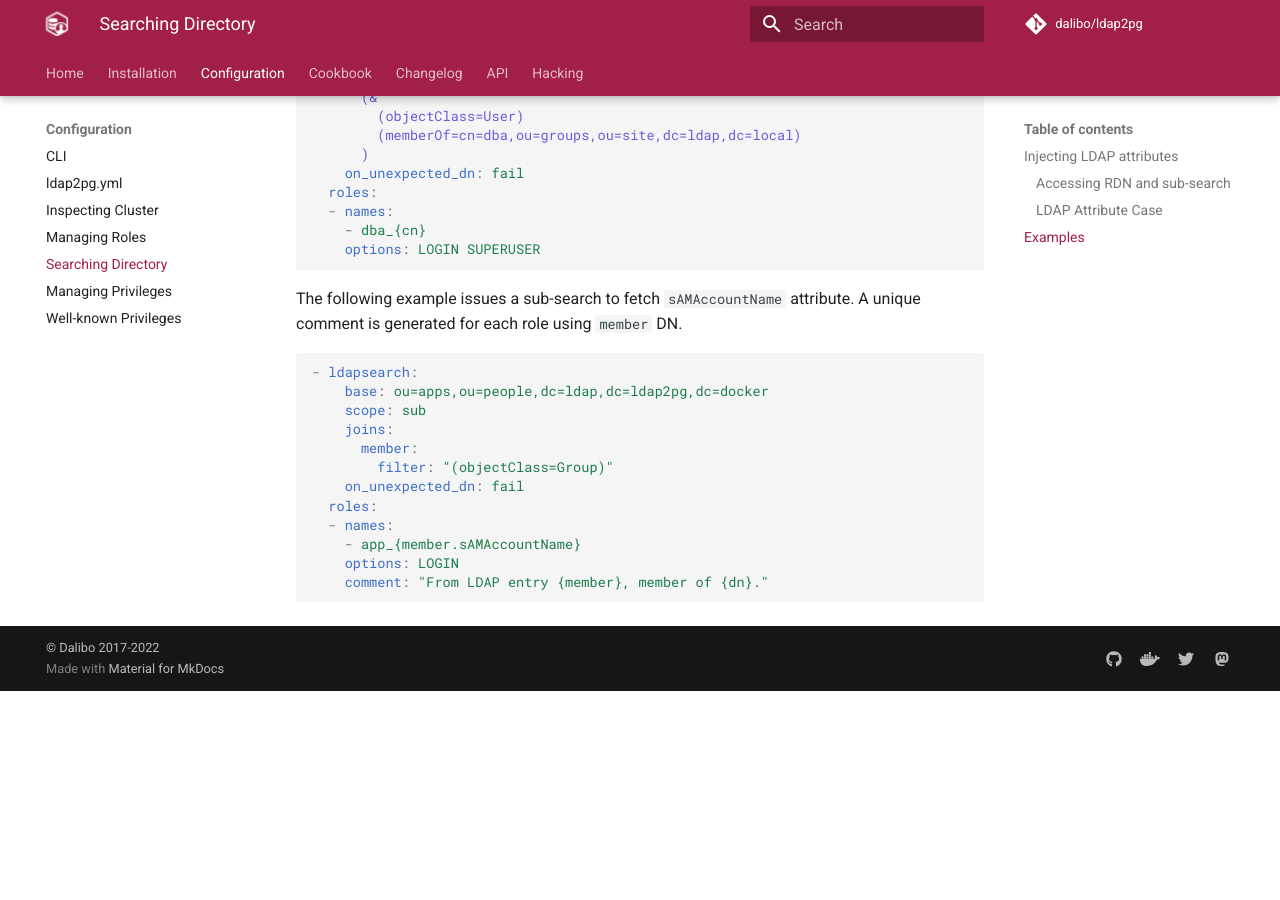
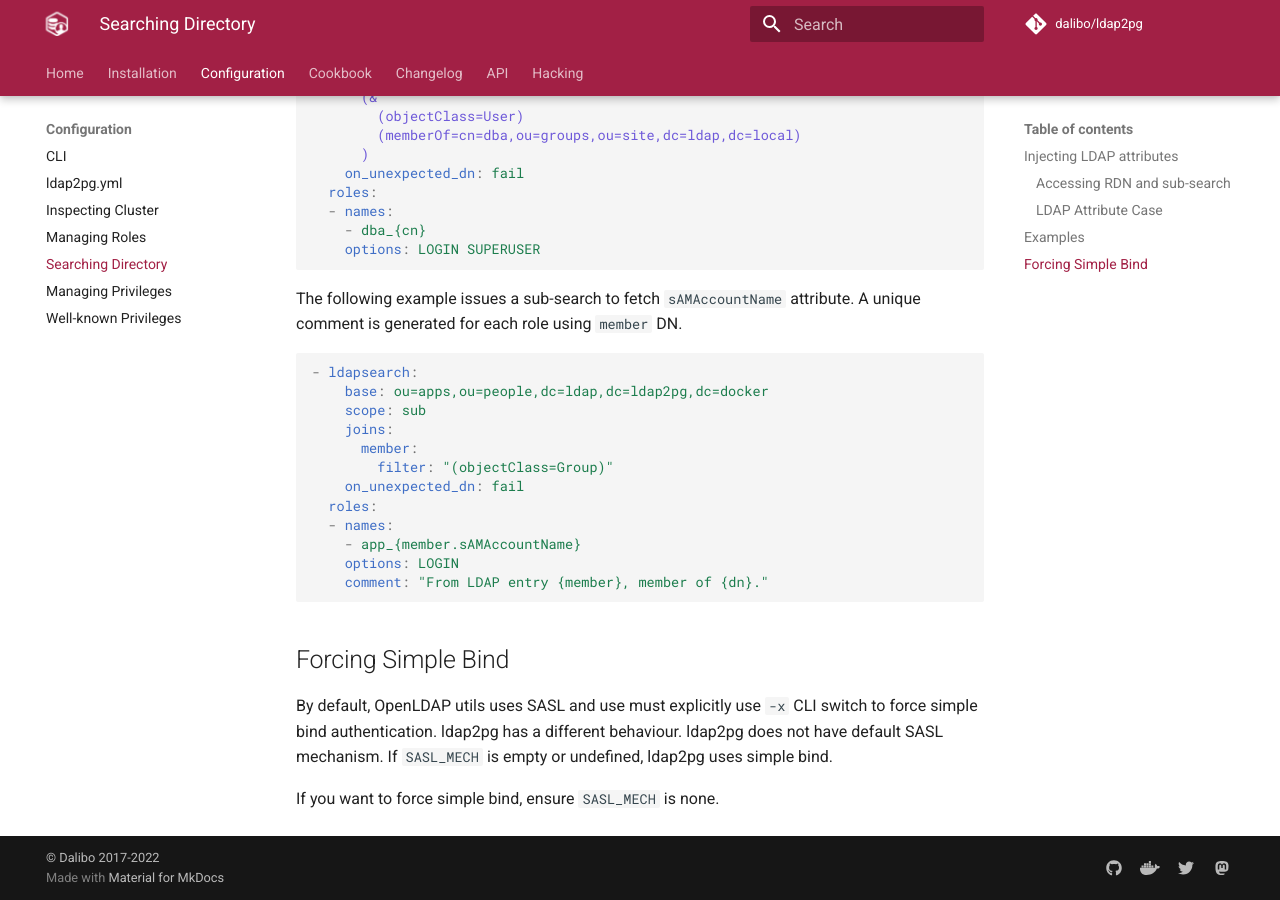
Before and after one commit to dalibo/ldap2pg, an MkDocs documentation site: the page built from docs/ldap.md, in a window 1280 px wide and 900 px high, scrolled down 2403 px. Built offline with MkDocs 1.6.1 and Material for MkDocs 9.7.7, drawn with Linux system fonts in a browser that asks for light colours; comment, search, counter and statistics services are not loaded; before the commit the page ends 3094 px from its top, so only the background shows below that.

Commit message:
docs: Document simple bind selection

````diff
--- a/docs/ldap.md
+++ b/docs/ldap.md
@@ -144,3 +144,13 @@ A unique comment is generated for each role using `member` DN.
     options: LOGIN
     comment: "From LDAP entry {member}, member of {dn}."
 ```
+
+
+## Forcing Simple Bind
+
+By default, OpenLDAP utils uses SASL and use must explicitly use `-x` CLI
+switch to force simple bind authentication. ldap2pg has a different behaviour.
+ldap2pg does not have default SASL mechanism. If `SASL_MECH` is empty or
+undefined, ldap2pg uses simple bind.
+
+If you want to force simple bind, ensure `SASL_MECH` is none.
````
